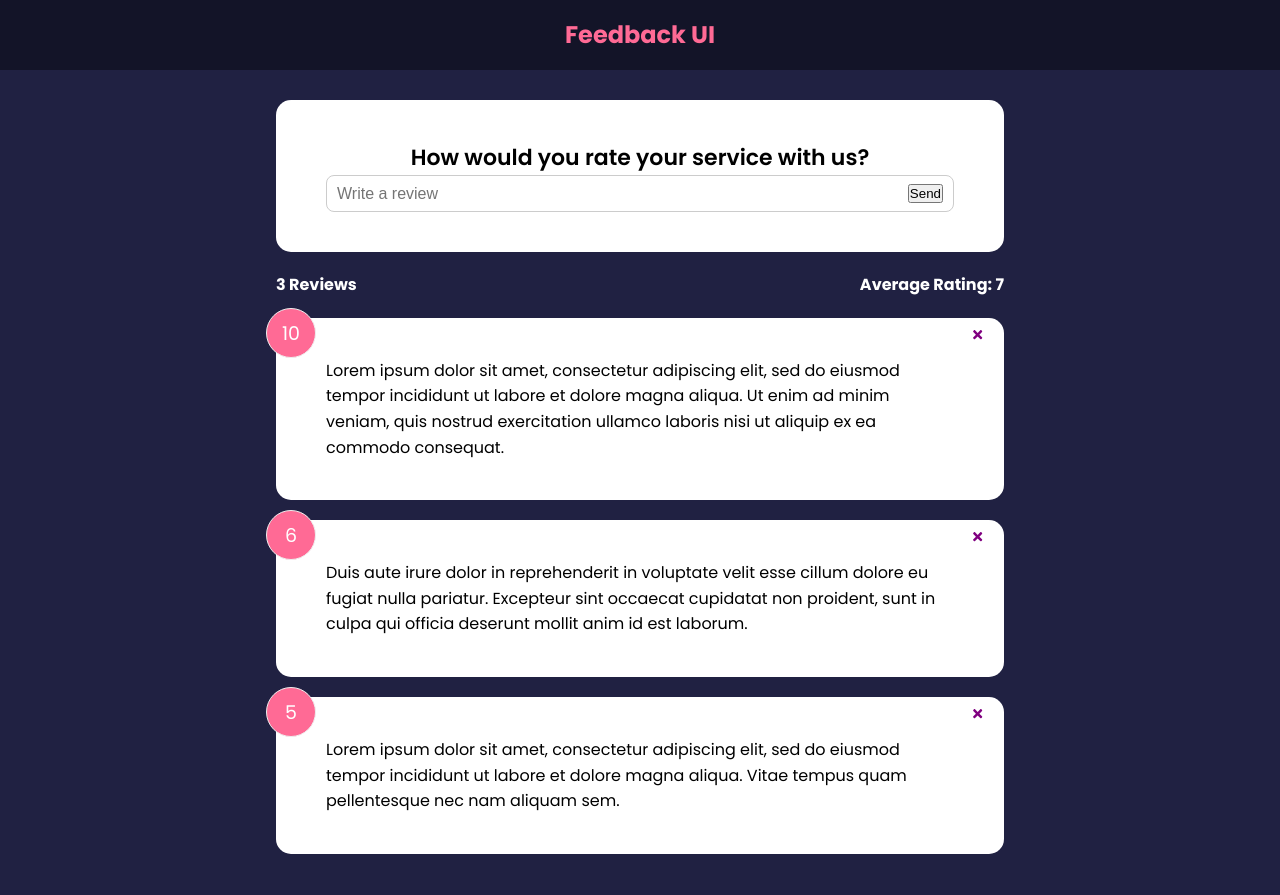
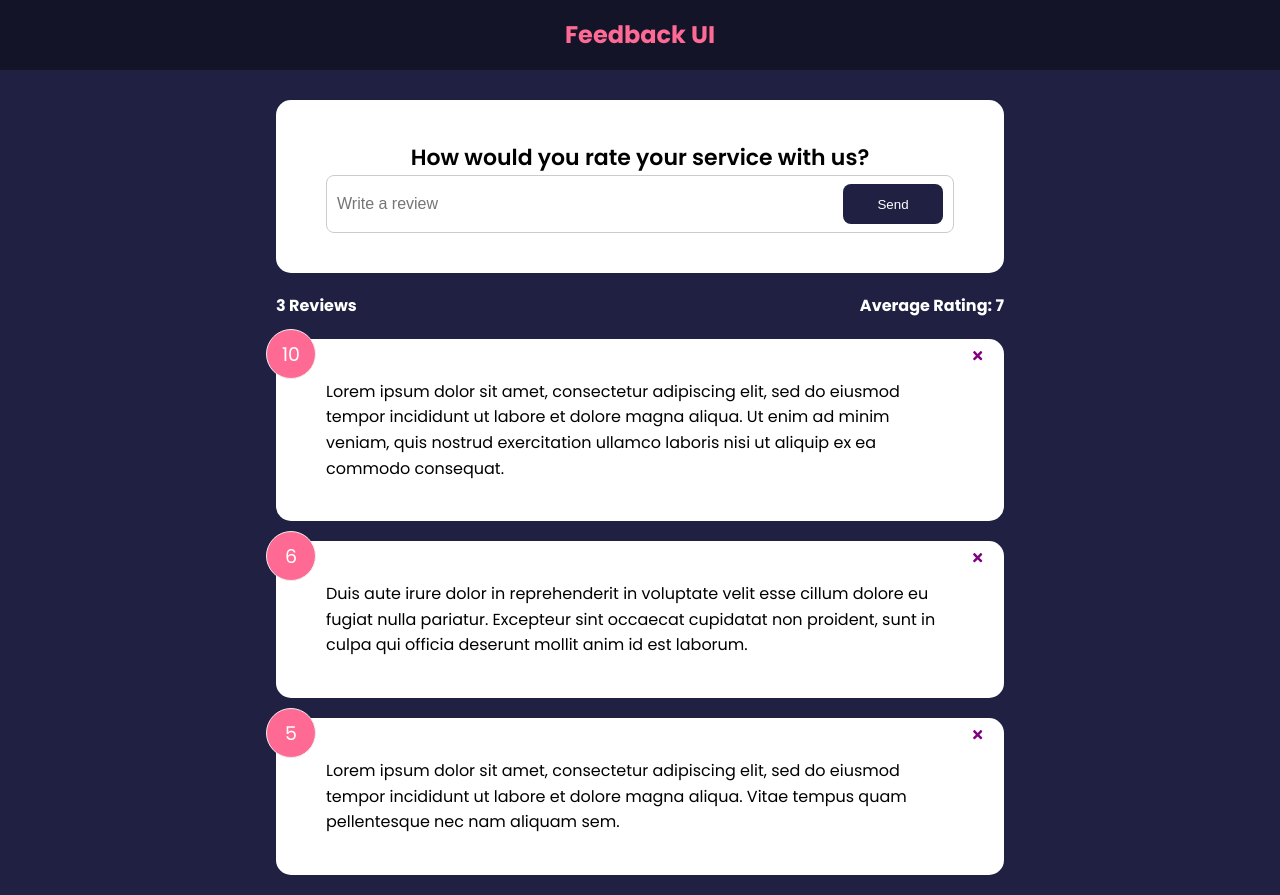
Before and after one commit to alina-moskalenko/Feedback_App, a React (Create React App) app: page / in a window 1280 px wide. Before the commit the page ends 874 px from the top, so only its background shows below. Built offline with nearby package versions, Linux system fonts and the light colour scheme.

Commit message:
custom button component

```diff
--- a/src/components/FeedbackForm.jsx
+++ b/src/components/FeedbackForm.jsx
@@ -1,5 +1,6 @@
 import { useState } from 'react';
 import Card from './shared/Card';
+import Button from './shared/Button';
 
 function FeedbackForm() {
   const [text, setText] = useState('');
@@ -19,7 +20,7 @@
             placeholder='Write a review'
             value={text}
           />
-          <button type='submit'>Send</button>
+          <Button type='submit'>Send</Button>
         </div>
       </form>
     </Card>
--- /dev/null
+++ b/src/components/shared/Button.jsx
@@ -0,0 +1,24 @@
+import PropTypes from 'prop-types';
+
+function Button({ children, version, type, isDisabled }) {
+  return (
+    <button type={type} disabled={isDisabled} className={`btn btn-${version}`}>
+      {children}
+    </button>
+  );
+}
+
+Button.defaultProps = {
+  version: 'primary',
+  type: 'button',
+  isDisabled: false,
+};
+
+Button.propTypes = {
+  chldren: PropTypes.node.isRequired,
+  version: PropTypes.string,
+  type: PropTypes.string,
+  isDisabled: PropTypes.bool,
+};
+
+export default Button;
```
